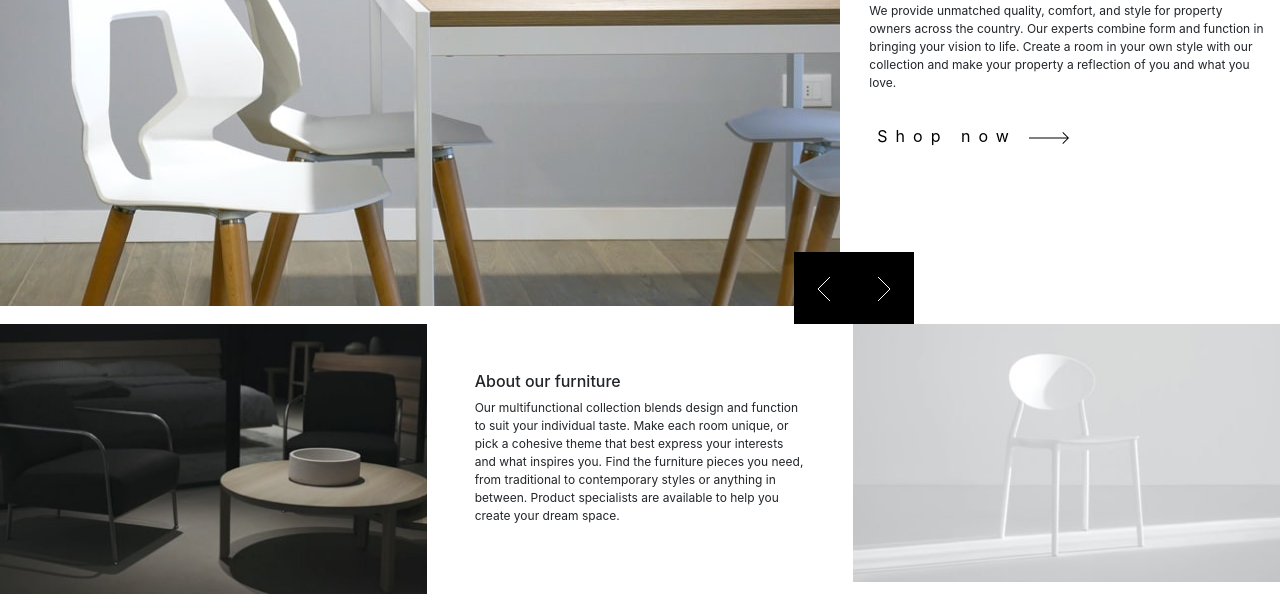
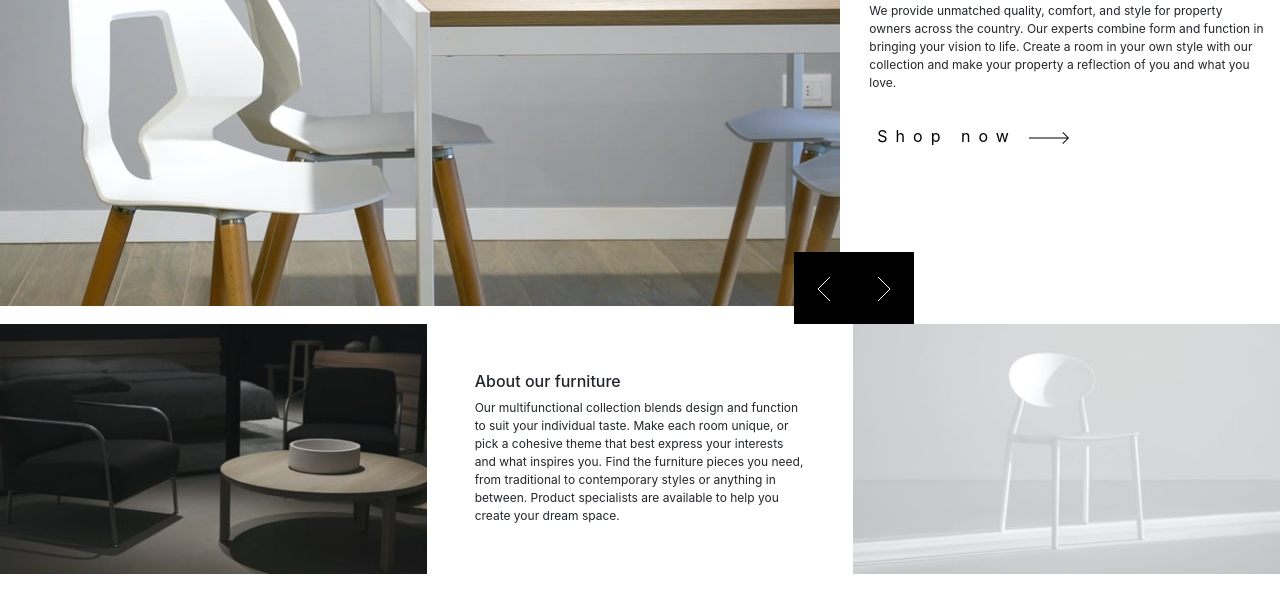
Before and after one commit to alabo-excel/furniture-landing-page, a plain HTML site: page index.html in a window 1280 px wide. Shown: the part 228-822 px from the top of the page. Drawn offline with Linux system fonts and the light colour scheme.

Commit message:
readme commit

```diff
--- a/css/style.css
+++ b/css/style.css
@@ -67,7 +67,7 @@ p {
 
 .img {
     width: 100%;
-    height: 50%!important;
+    /* height: 50%!important; */
 }
 
 .col-lg-4 {
--- a/index.html
+++ b/index.html
@@ -45,7 +45,7 @@
             </div>
         </div>
         <div class="col-lg-4">
-            <img class="img" src="./assets/image-about-dark.jpg" alt="">
+            <img height="250" class="img" src="./assets/image-about-dark.jpg" alt="">
         </div>
         <div class="col-lg-4 p-5 pb-0">
             <h6>About our furniture</h6>
@@ -53,7 +53,7 @@
                 to contemporary styles or anything in between. Product specialists are available to help you create your dream space.</p>
         </div>
         <div class="col-lg-4">
-            <img class="img" src="./assets/image-about-light.jpg" alt="">
+            <img height="250" class="img" src="./assets/image-about-light.jpg" alt="">
         </div>
     </div>
 
```
Also changed, not shown: 1 other file.
